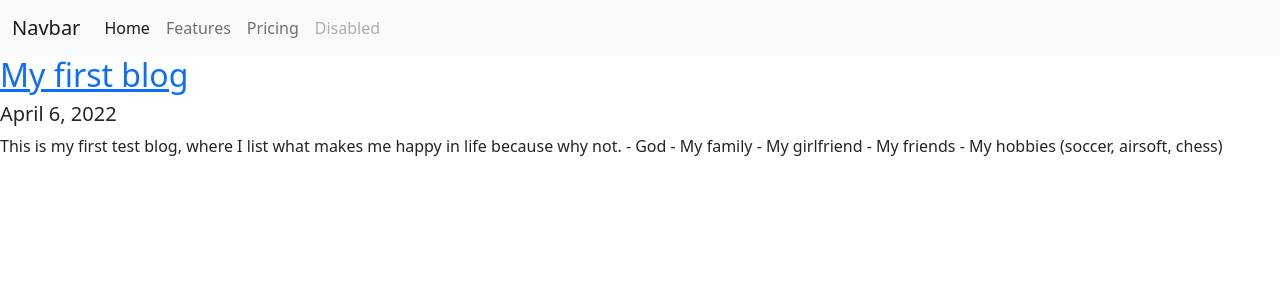
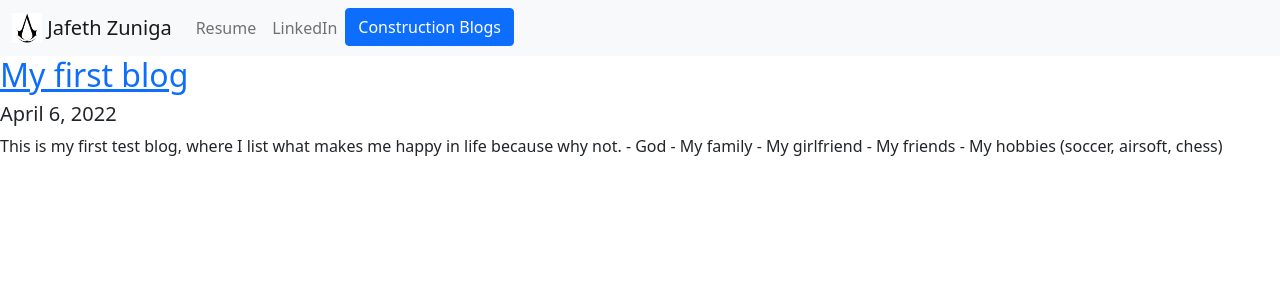
Before and after one commit to jayz79/Personal-Portfolio, a Django app: page /blog/ in a window 1280 px wide. Shown: the top 300 px of the page. Run offline with Django 4.2, Linux system fonts and the light colour scheme; data comes from the database, SQL or seed files in the repository.

Commit message:
added bootsrap styling to base template

```diff
--- a/personal_portfolio/portfolio/templates/portfolio/base.html
+++ b/personal_portfolio/portfolio/templates/portfolio/base.html
@@ -1,3 +1,5 @@
+{% load static %}
+
 <!doctype html>
 <html lang="en">
   <head>
@@ -7,29 +9,31 @@
 
     <!-- Bootstrap CSS -->
     <link href="https://cdn.jsdelivr.net/npm/bootstrap@5.1.3/dist/css/bootstrap.min.css" rel="stylesheet" integrity="sha384-1BmE4kWBq78iYhFldvKuhfTAU6auU8tT94WrHftjDbrCEXSU1oBoqyl2QvZ6jIW3" crossorigin="anonymous">
+    <link href="https://fonts.googleapis.com/css?family=Lato&display=swap" rel="stylesheet">
+    <link rel="icon" type="image/png" href="{% static "portfolio/Logo.png" %}">
 
-    <title>Hello, world!</title>
+    <title>Jafeth Zuniga</title>
   </head>
   <body>
     <nav class="navbar navbar-expand-lg navbar-light bg-light">
         <div class="container-fluid">
-          <a class="navbar-brand" href="#">Navbar</a>
+          <a class="navbar-brand" href="{% url 'home' %}">
+            <img src="{% static "portfolio/logo.png" %}" width="30" height="30" class="d-inline-block align-top" alt="Jafeth's Logo">
+            <span>Jafeth Zuniga</span>
+          </a>
           <button class="navbar-toggler" type="button" data-bs-toggle="collapse" data-bs-target="#navbarNav" aria-controls="navbarNav" aria-expanded="false" aria-label="Toggle navigation">
             <span class="navbar-toggler-icon"></span>
           </button>
           <div class="collapse navbar-collapse" id="navbarNav">
             <ul class="navbar-nav">
               <li class="nav-item">
-                <a class="nav-link active" aria-current="page" href="#">Home</a>
+                <a class="nav-link" href="{% static "portfolio/Jafeth_Zuniga_Resume_Spring_2022.pdf" %}">Resume</a>
               </li>
               <li class="nav-item">
-                <a class="nav-link" href="#">Features</a>
+                <a class="nav-link" href="https://www.linkedin.com/in/jafeth-zuniga/" target="_blank">LinkedIn</a>
               </li>
               <li class="nav-item">
-                <a class="nav-link" href="#">Pricing</a>
-              </li>
-              <li class="nav-item">
-                <a class="nav-link disabled">Disabled</a>
+                <a role="button" href="{% url 'blog:all_blogs' %}" class="btn btn-primary">Construction Blogs</a>
               </li>
             </ul>
           </div>
```
Also changed, not shown: personal_portfolio/portfolio/templates/portfolio/home.html (+6 -1 lines), personal_portfolio/media/portfolio/images/master_chief.png (deleted), personal_portfolio/portfolio/static/portfolio/logo.png (added), 2 other files.
